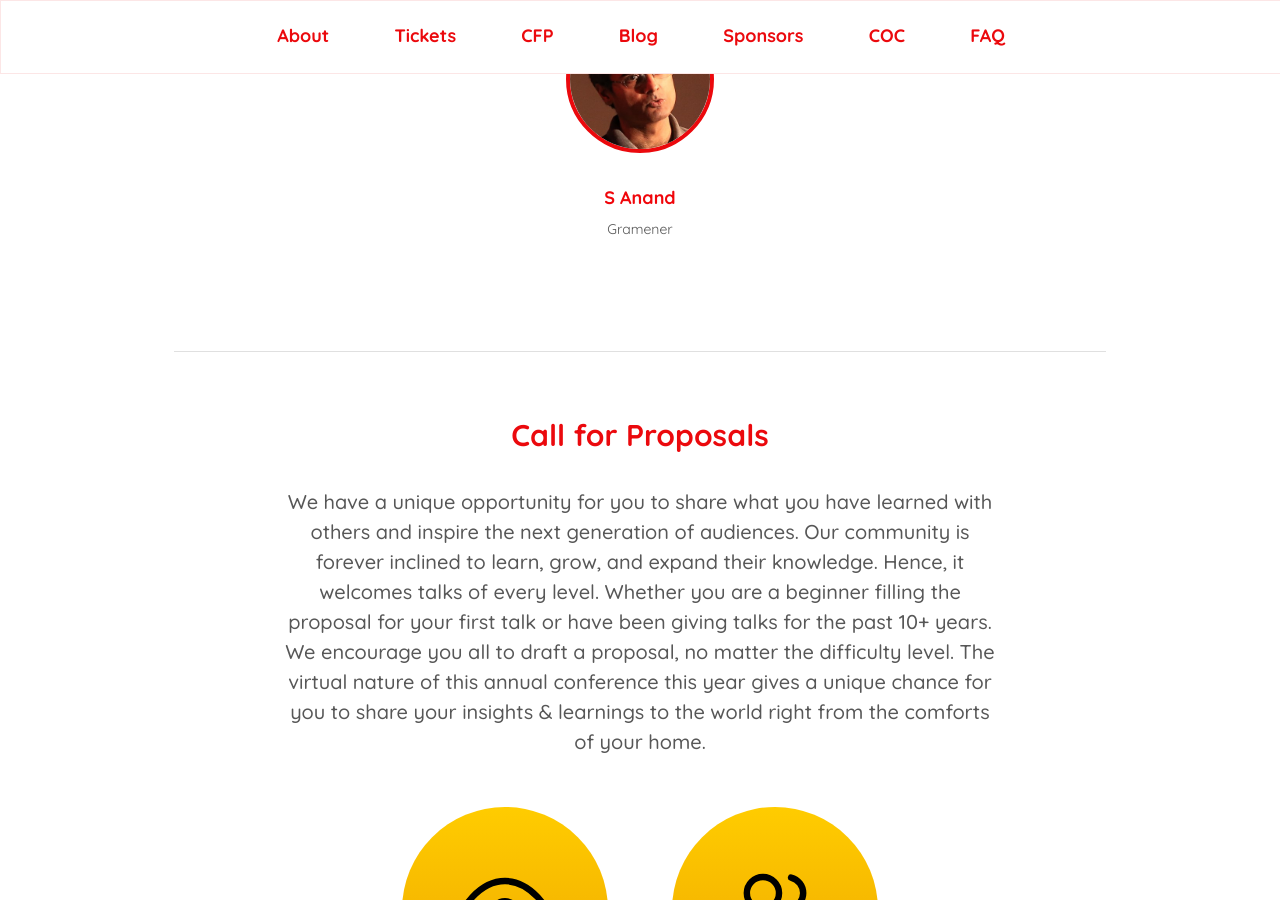
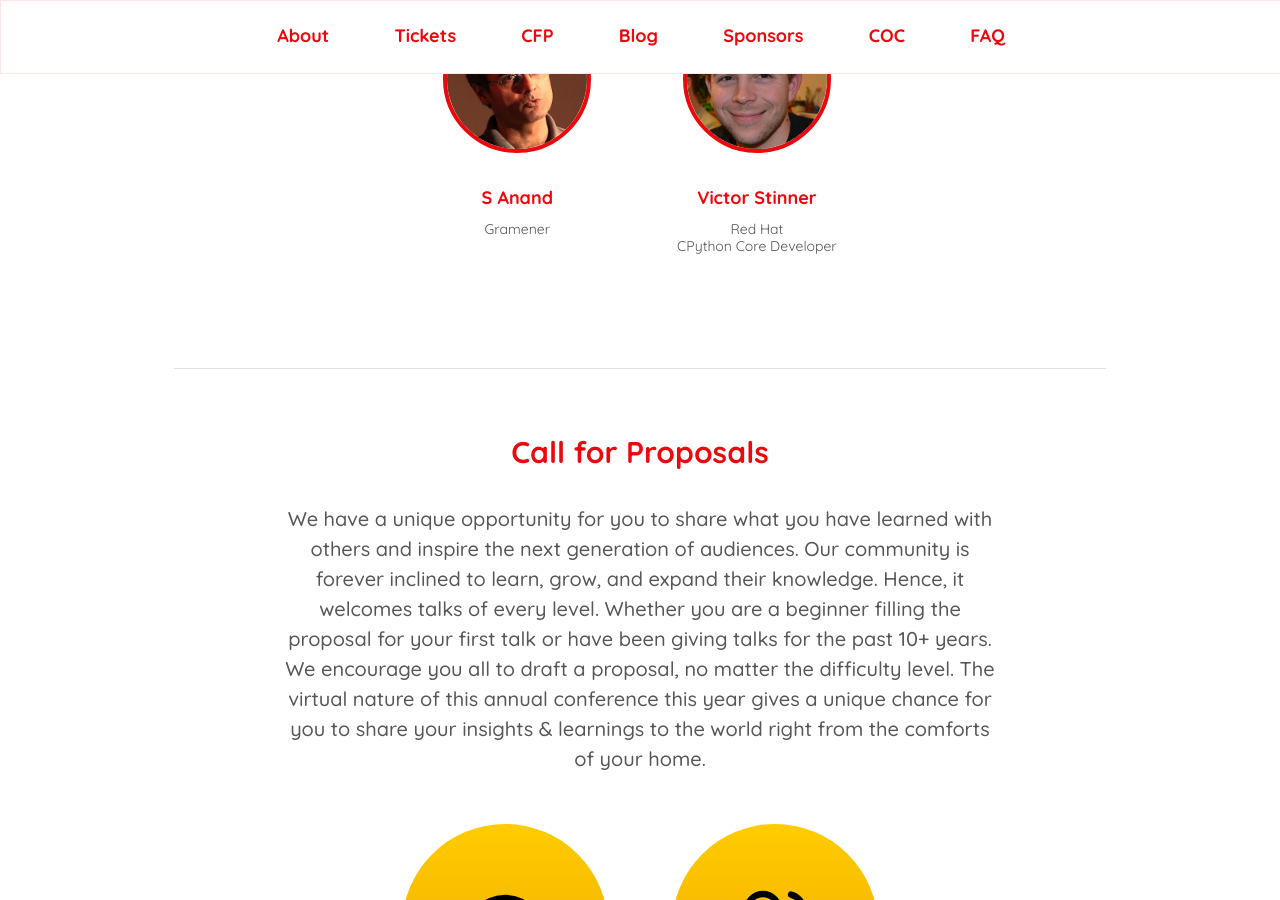
Before and after one commit to pythonindia/inpycon2020, a Jekyll site: the page built from index.md, in a window 1280 px wide and 900 px high, scrolled down 1887 px. Built offline with Jekyll 4.4.1, drawn with Linux system fonts in a browser that asks for light colours.

Commit message:
Announce Victor Stinner as Keynote Speaker
Signed-off-by: Sayan Chowdhury <sayan.chowdhury2012@gmail.com>

```diff
--- a/_data/speakers.yml
+++ b/_data/speakers.yml
@@ -13,3 +13,6 @@
 - name: S Anand
   brief: Gramener
   image: /assets/images/sanand.jpg
+- name: Victor Stinner
+  brief: Red Hat<br/>CPython Core Developer
+  image: /assets/images/victorstinner.jpg
```
Also changed, not shown: assets/images/victorstinner.jpg (added).
